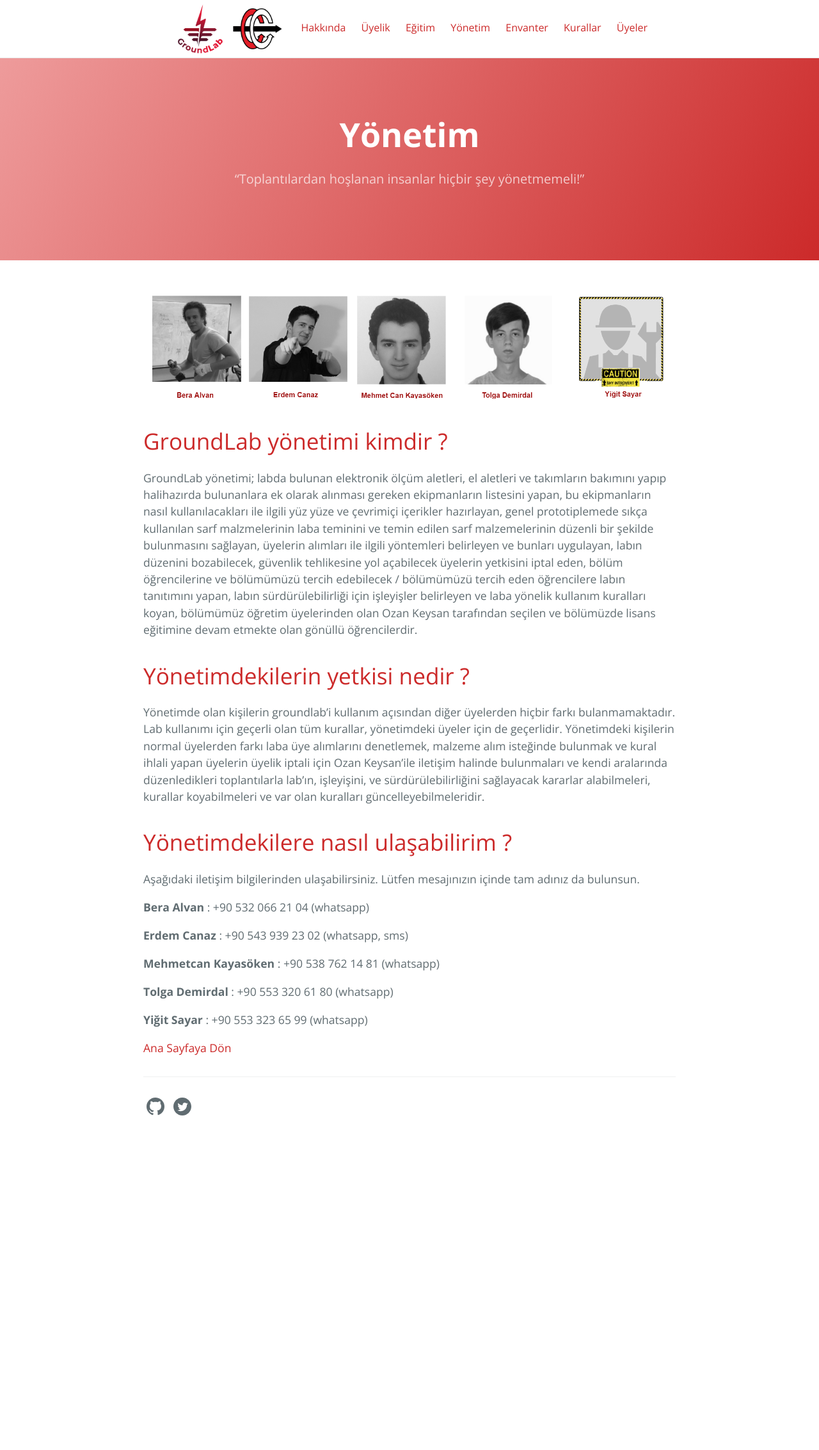
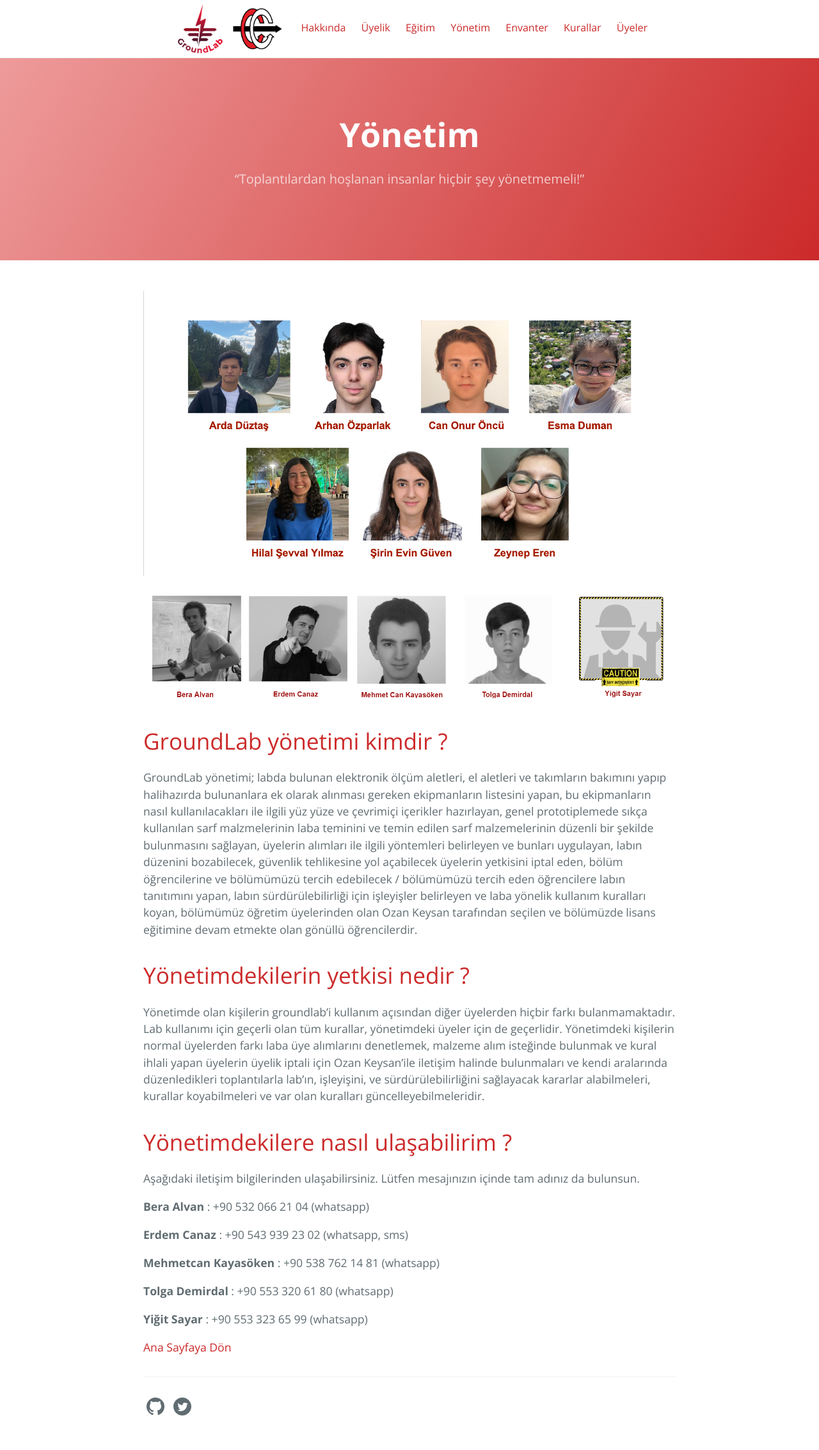
Before and after one commit to groundlabmetu/groundlabmetu.github.io, a Jekyll site: the page built from yönetim.md, in a window 1280 px wide. Shown: the whole page at 64% size. Built offline with Jekyll 4.4.1, drawn with Linux system fonts in a browser that asks for light colours; before the commit the page ends 1798 px from its top, so only the background shows below that.

Commit message:
Update yönetim.md

```diff
--- a/yönetim.md
+++ b/yönetim.md
@@ -6,6 +6,10 @@ permalink: /yonetim.html
 ref: yonetim
 order: 3
 ---
+
+<p align="center" width="100%">
+   <img width="100%" src="/assets/yonetim2.png"  > <b> </b>
+</p>
 
 <p align="center" width="100%">
    <img width="100%" src="/assets/2022_2023_yonetim_sablonu.png"  > <b> </b>
```
